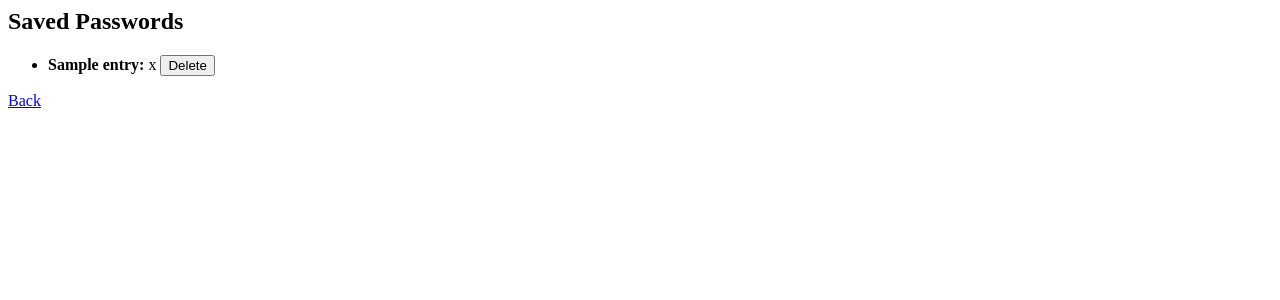
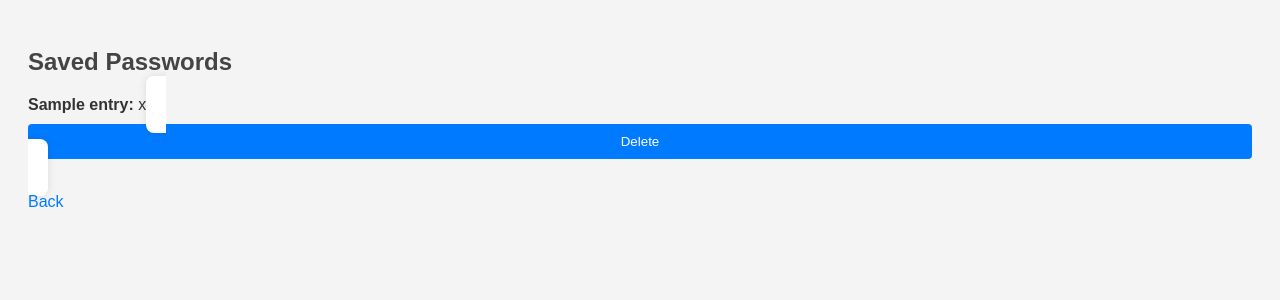
Before and after one commit to Sameernishad/Password-Saver, a Django app: template password_manager/templates/view_passwords.html in a window 1280 px wide. Shown: the top 300 px of the page. Run offline with Django 3.2, Linux system fonts and the light colour scheme; the template is opened without the code that fills it: most values are stand-ins (such as "Sample title", 1, 10 or a date in 2020).

Commit message:
Added Styling

```diff
--- a/password_manager/password_manager/settings.py
+++ b/password_manager/password_manager/settings.py
@@ -26,6 +26,10 @@ SECRET_KEY = 'django-insecure-6kfgzc!jo@0i$3lzhj62tvh@d#5%il(hy=n$2dt6411na+41&5
 DEBUG = True
 
 ALLOWED_HOSTS = []
+
+# settings.py
+
+STATIC_URL = '/static/'
 
 
 # Application definition
--- a/password_manager/templates/view_passwords.html
+++ b/password_manager/templates/view_passwords.html
@@ -1,3 +1,12 @@
+{% load static %}
+<!DOCTYPE html>
+<html>
+<head>
+    <title>My Password Manager</title>
+    <link rel="stylesheet" href="{% static 'css/style.css' %}">
+</head>
+<body>
+    <!-- your content -->
 <h2>Saved Passwords</h2>
 <ul>
   {% for entry in passwords %}
@@ -13,3 +22,4 @@
   {% endfor %}
 </ul>
 <a href="/dashboard/">Back</a>
+</body>
--- /dev/null
+++ b/password_manager/vault/static/css/style.css
@@ -0,0 +1,53 @@
+body {
+    font-family: Arial, sans-serif;
+    background-color: #f4f4f4;
+    color: #333;
+    padding: 20px;
+}
+
+h2 {
+    color: #444;
+}
+
+form {
+    background: #fff;
+    padding: 20px;
+    border-radius: 8px;
+    box-shadow: 0 0 8px rgba(0,0,0,0.1);
+    margin-bottom: 20px;
+    max-width: 400px;
+}
+
+input, button {
+    display: block;
+    width: 100%;
+    padding: 10px;
+    margin-top: 10px;
+    border-radius: 4px;
+    border: 1px solid #ccc;
+}
+
+button {
+    background-color: #007bff;
+    color: white;
+    border: none;
+    cursor: pointer;
+}
+
+button:hover {
+    background-color: #0056b3;
+}
+
+a {
+    color: #007bff;
+    text-decoration: none;
+}
+
+a:hover {
+    text-decoration: underline;
+}
+
+ul {
+    list-style: none;
+    padding: 0;
+}
```
Also changed, not shown: password_manager/templates/dashboard.html (+11 -0 lines), password_manager/templates/enter_password.html (+11 -0 lines), password_manager/templates/home.html (+13 -3 lines), password_manager/templates/login.html (+11 -0 lines), password_manager/templates/register.html (+11 -0 lines), password_manager/db.sqlite3.
